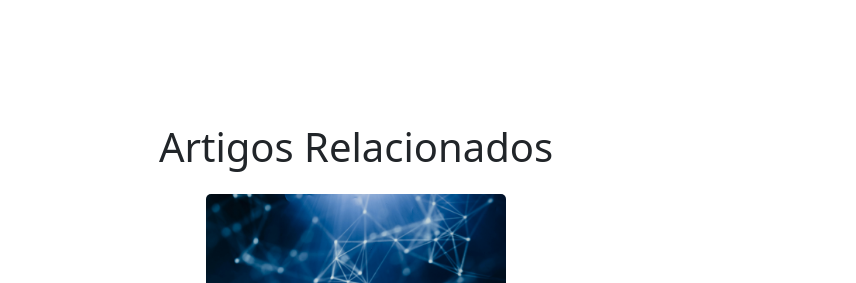
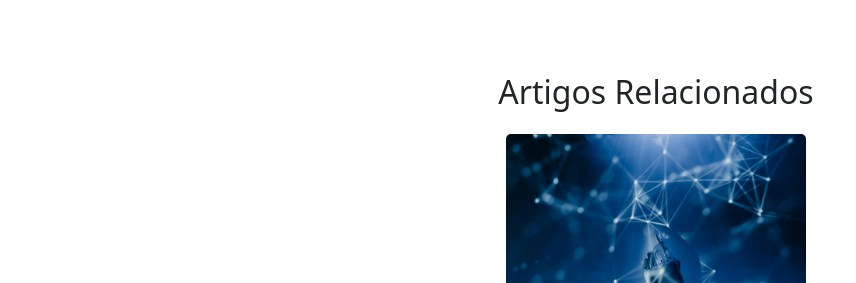
Before and after one commit to jottabkz/TecBlog, a plain HTML site: page index.html in a window 1280 px wide. Shown: the part 121-404 px from the top of the page, 844-1700 px from the left, 856 px wide, since content can reach past the window. Drawn offline with nearby package versions, Linux system fonts and the light colour scheme.

Commit message:
update style.css

```diff
--- a/css/style.css
+++ b/css/style.css
@@ -69,8 +69,8 @@ main {
 
 aside {
     position: relative;
-    top: -800px;
-    left: 1000px;
+    top: -850px;
+    left: 1300px;
     width: 400px;
     margin-bottom: -650px;
 
@@ -81,6 +81,7 @@ aside {
 
     & h1 {
         text-align: center;
+        font-size: 2em;
     }
 
     & img.others-publish {
```
